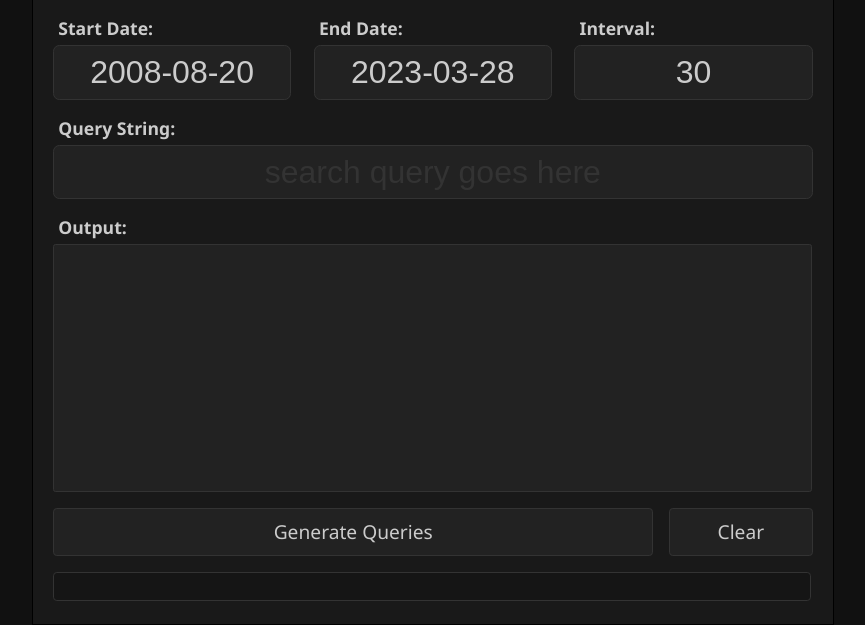
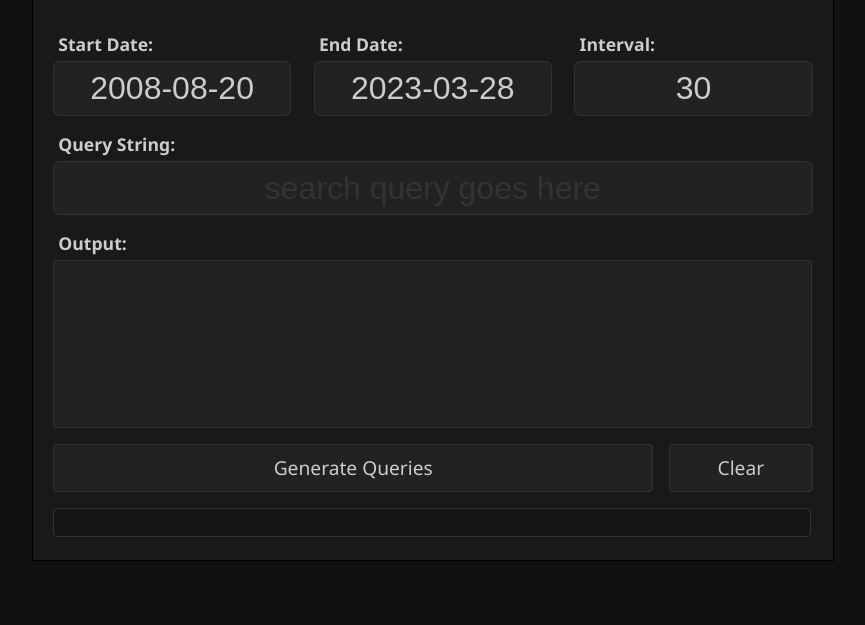
Before and after one commit to panser-bjorne/skqg, a plain HTML site: page index.html in a window 1280 px wide. Shown: the part 176-801 px from the top of the page, without its empty margins (207-1072 px from the left). Drawn offline with Linux system fonts and the light colour scheme.

Commit message:
Slight stylistic tweaks

```diff
--- a/index.html
+++ b/index.html
@@ -23,7 +23,7 @@
                   <input type="text" id="enddate" name="enddate" class="inputfield" placeholder="YYYY-MM-DD">
               </div>
               <div>
-                  <label for="enddate">Interval:</label>
+                  <label for="interval">Interval:</label>
                   <input type="text" id="interval" name="interval" class="inputfield" placeholder="--">
               </div>
           </div>
--- a/styles.css
+++ b/styles.css
@@ -34,7 +34,7 @@ input[type="text"], textarea {
 #container {
     display: flex;
     justify-content: center;
-    height: 100vh;
+    align-items: center;
 
 }
 #content {
@@ -42,9 +42,9 @@ input[type="text"], textarea {
     /* subtract 40px to account for padding and borders */
     border: 1px solid black;
     padding: 20px;
-    align-self: flex-start;
     background-color: #191919;
     text-align: center;
+    margin-top: 1rem;
 }
 
 #titlehead {
@@ -121,7 +121,7 @@ label {
     font-size: 0.4em;
     padding: 0.2em;
     text-align: left;
-    height: 30vmin;
+    height: 20vmin;
     border: 0.1rem solid #333;
     resize: none;
 }
```
